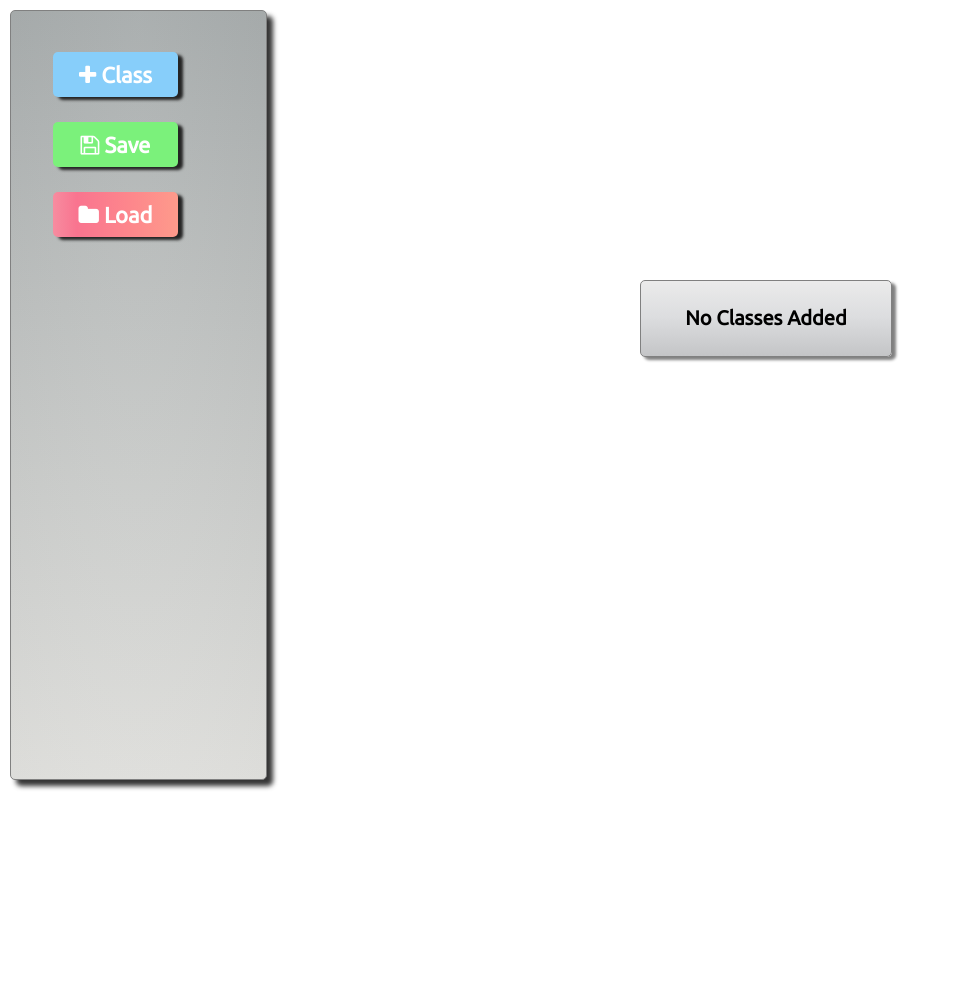
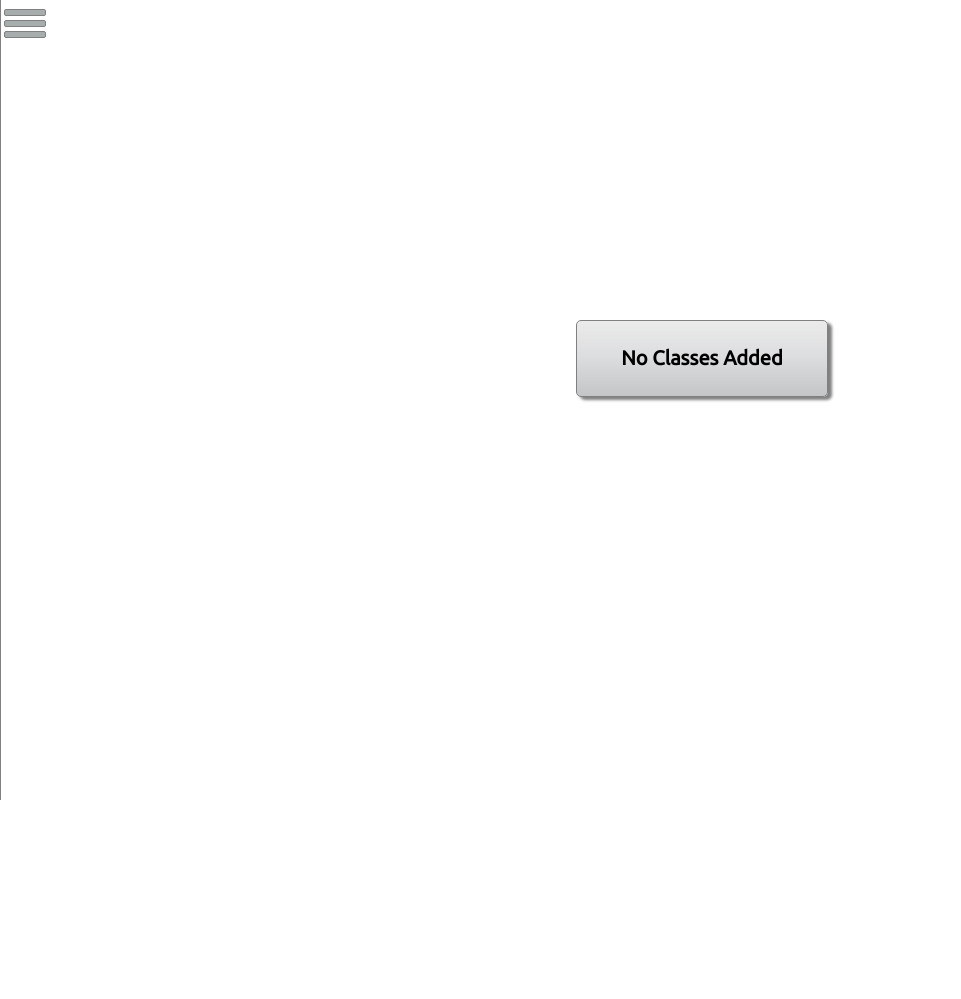
Before and after one commit to mucsci-students/2020sp-420-CowboyEmoji7, a Flask app: page / in a window 1280 px wide. Shown: the top 999 px of the page, without its empty margins (0-961 px from the left). After the commit the page ends 800 px from the top, so only its background shows below. Run offline with Flask 2, Linux system fonts and the light colour scheme; data that the repository does not hold is empty; some libraries are stand-ins or nearby versions.

Commit message:
Dynamically resizable screen, better navBar and animation, classes dynamically resize based on class name

```diff
--- a/app_package/static/css/main.css
+++ b/app_package/static/css/main.css
@@ -6,24 +6,19 @@ body{
 }
 
 .main-body{
-    height: 250vh;
-    margin-top: 10px;
-    margin-left: 275px;
-    margin-bottom: 5px;
-    margin-right: 5px;
-    display: flex;
+    margin: 0px;
 }
 
 .navBar{
     width: 255px;
-    margin-left: 10px;
-    border-radius: 5px;
     border: 1px solid gray;
-    box-shadow: 6px 6px 5px rgb(53, 53, 53);
     position: fixed;
+    z-index: 1250;
+    left: -256px;
     background-color: #E4E4E1;
     background-image: radial-gradient(at top center, rgba(255,255,255,0.03) 0%, rgba(0,0,0,0.03) 100%), linear-gradient(to top, rgba(255,255,255,0.1) 0%, rgba(143,152,157,0.60) 100%);
- 	background-blend-mode: normal, multiply;
+    background-blend-mode: normal, multiply;
+    transition: 0.5s;
 }
 
 .navBarItems{
@@ -33,6 +28,43 @@ body{
 
 .navBarItems li {
     padding-top: 25px;
+}
+
+#navTab {
+    margin: 0px;
+    position: absolute;
+    left: 100%;
+    padding: 4px;
+    width: 45px;
+    height: 30px;
+    cursor: pointer;
+}
+
+#navTab span {
+    width: 40px;
+    height: 5px;
+    display: block;
+    background-color: rgb(167,172,172);
+    border: 1px solid gray;
+    border-radius: 2px;
+    margin-top: 4px;
+    transition: 0.5s;
+}
+
+.navActive {
+    left: 0;
+}
+
+.toggle .line1 {
+    transform: rotate(-48deg) translate(-12px,6px);
+}
+
+.toggle .line2 {
+    opacity: 0;
+}
+
+.toggle .line3 {
+    transform: rotate(46deg) translate(-8px,-4px);
 }
 
 #AddButton {
@@ -62,7 +94,6 @@ body{
     color: white;
     box-shadow: 5px 3px 3px rgb(36, 36, 36);
 }
-
 
 #SaveButton {
     cursor: pointer;
@@ -318,8 +349,8 @@ body{
 
 #noClasses {
     font-family: 'Ubuntu', sans-serif;
-    left: 50%;
-    top: 35%;
+    left: 45%;
+    top: 40%;
     font-size: 20px;
     font-weight: bold;
     text-align: center;
@@ -334,8 +365,10 @@ body{
 }
 
 .Class{
-    width: 200px;
-    height: 75px;
+    padding-left: 75px;
+    padding-right: 75px;
+    padding-top: 5px;
+    padding-bottom: 5px;
     font-size: 16px;
     font-family: 'Ubuntu', sans-serif;
     background-image: linear-gradient(to top, #c4c5c7 0%, #dcdddf 52%, #ebebeb 100%);
@@ -343,7 +376,6 @@ body{
     position: absolute;
     border-radius: 5px;
     box-shadow: 4px 3px 3px gray;
-    margin-right: 10px;
     border: .5px solid gray;
 }
 
--- a/app_package/static/javascript/index.js
+++ b/app_package/static/javascript/index.js
@@ -3,16 +3,25 @@
  */
 
 document.querySelector('.main-body').style.width = screen.availWidth;
-const container = document.querySelector('.main-body');
 
-document.querySelector('.navBar').style.height = '96%';
+document.querySelector('.navBar').style.height = '100%';
 
 Draggable.create('.draggable', {
-    bounds: container,
+    bounds: {
+        top: 5,
+        left: 5
+    },
     onRelease: function () {
         updateCoords(this.target.getAttribute("id"));
-    }
+
+    },
 });
+
+// Toggles the navBar sliding in and out from left
+function navBarAction(){
+    document.querySelector('.navBar').classList.toggle('navActive');
+    document.getElementById('navTab').classList.toggle('toggle');
+}
 
 // Displays "Add Class" popup, closes all other popups
 // TODO: Utilize existing functions, rather than copy-pasting
--- a/app_package/templates/base.html
+++ b/app_package/templates/base.html
@@ -12,6 +12,11 @@
 </head>
 <body>
     <div class="navBar">
+        <div id="navTab" onclick="navBarAction()">
+            <span class="line1"></span>
+            <span class="line2"></span>
+            <span class="line3"></span>
+        </div>
         <ul class="navBarItems">
             <li><button id="AddButton" class="non-active" onclick="addClass()"><i class="fa fa-plus"></i> Class</button>
                 <span class="classPopup" id="AddClassForm">
--- a/app_package/templates/index.html
+++ b/app_package/templates/index.html
@@ -10,8 +10,8 @@
 {% for class in classes %}
 
 <!-- No matter what IntelliSense tries to tell you, the moustaches in the next line are not errors. -->
-<div id="{{ class.name }}" class="draggable Class" style="top: {{ class.y }}px; left: {{ class.x }}px;">
-    <button id="DeleteClass" class="btn" name="delete" onclick="location.href='/delete/{{class.name}}';"><i class="fa fa-close"></i></button>
+<div id="{{ class.name }}" class="draggable Class" onclick="navBarClick()" style="top: {{ class.y }}px; left: {{ class.x }}px;">
+    <button id="DeleteClass" name="delete" onclick="location.href='/delete/{{class.name}}';"><i class="fa fa-close"></i></button>
     <h2 class="className">{{ class.name }}</h2>
 </div>
 
--- a/run.py
+++ b/run.py
@@ -2,4 +2,4 @@ from app_package import app
 
 
 if __name__ == "__main__":
-    app.run(debug=False)
+    app.run(debug=True)
```
